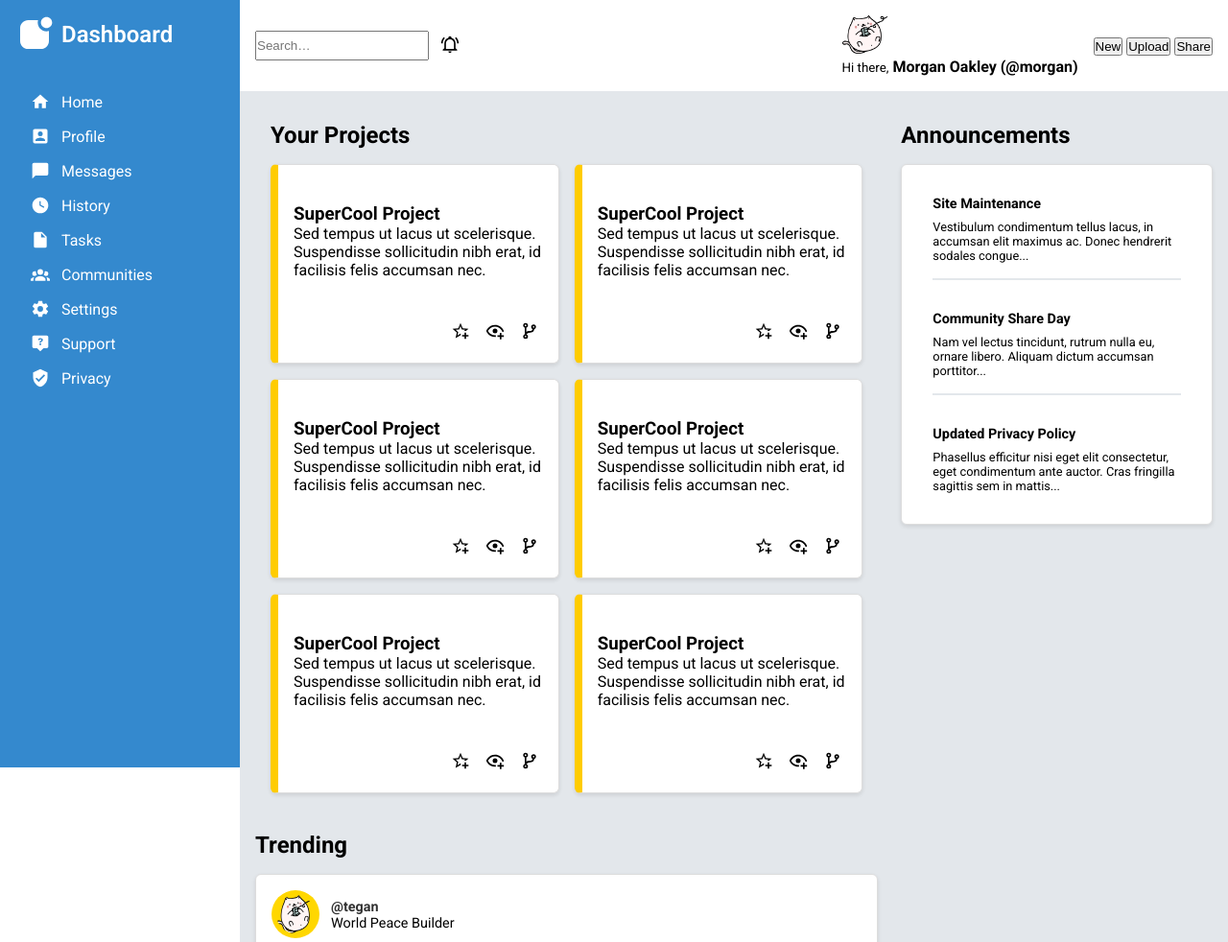
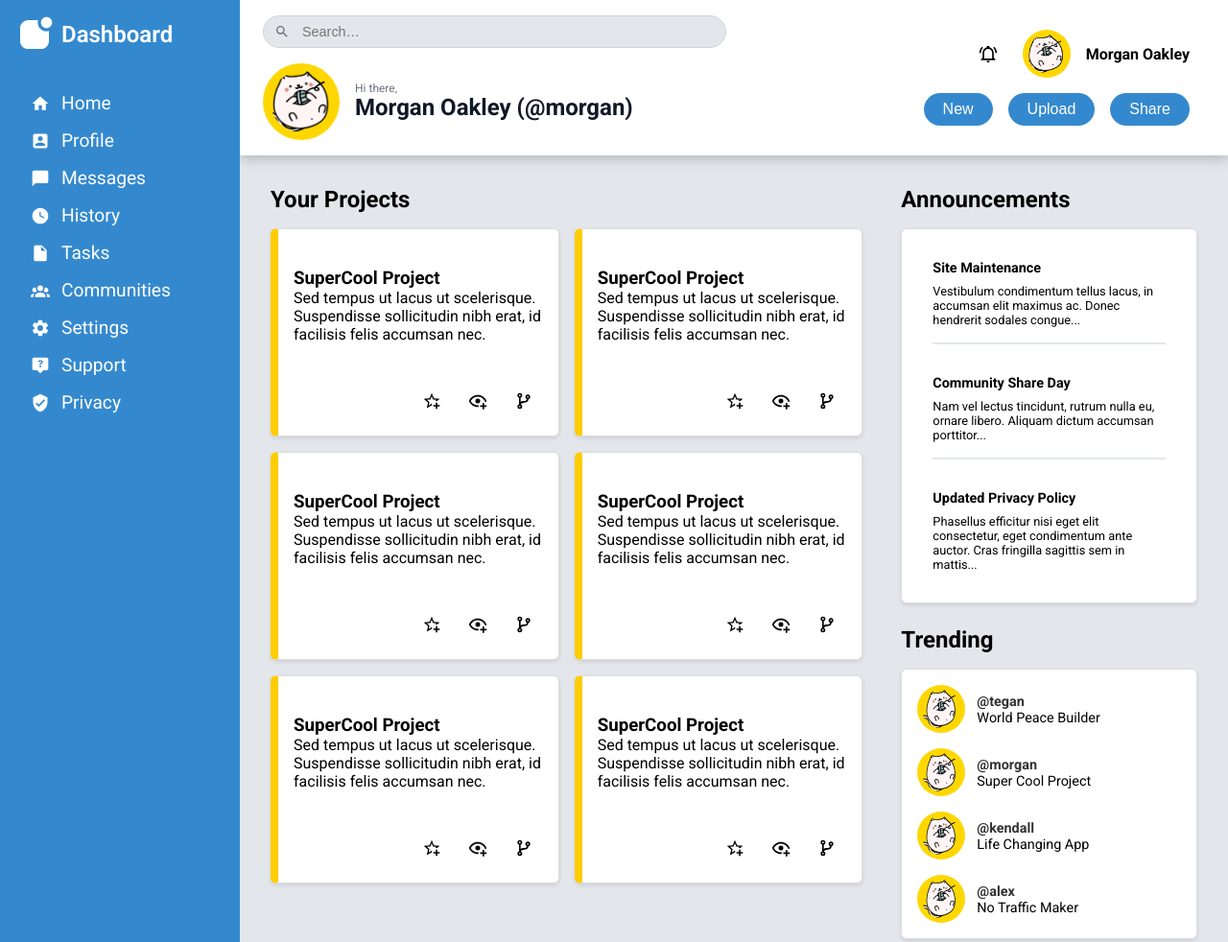
Before and after one commit to viktoria365dev/top-admin-dashboard, a plain HTML site: page index.html in a window 1280 px wide. Shown: the top 982 px of the page at 96% size. Drawn offline with Linux system fonts and the light colour scheme.

Commit message:
finish header and main

```diff
--- a/index.html
+++ b/index.html
@@ -138,14 +138,51 @@
 
       <!-- Header -->
 
-      <header>
+      <header class="header">
         <div class="header-left">
+          <div class="search-wrapper">
+            <!-- Search icon -->
+            <svg
+              class="search-icon"
+              xmlns="http://www.w3.org/2000/svg"
+              viewBox="0 0 24 24"
+              aria-hidden="true"
+            >
+              <title>magnify</title>
+              <path
+                d="M9.5,3A6.5,6.5 0 0,1 16,9.5C16,11.11 15.41,12.59
+             14.44,13.73L14.71,14H15.5L20.5,19L19,20.5L14,15.5V14.71
+             L13.73,14.44C12.59,15.41 11.11,16 9.5,16A6.5,6.5
+             0 0,1 3,9.5A6.5,6.5 0 0,1 9.5,3M9.5,5C7,5 5,7 5,9.5
+             C5,12 7,14 9.5,14C12,14 14,12 14,9.5C14,7 12,5 9.5,5Z"
+              />
+            </svg>
+
+            <!-- Search input -->
             <input
               type="search"
+              class="search-input"
               placeholder="Search…"
               aria-label="Search dashboard"
             />
-          <!-- Notification Bell -->
+          </div>
+          <div class="profile-info">
+            <div class="avatar">
+              <img
+                src="./images/cat-dashboard.png"
+                alt="Morgan Oakley"
+                class="profile-img"
+              />
+            </div>
+            <div class="greeting">
+              <small>Hi there,</small>
+              <strong>Morgan Oakley (@morgan)</strong>
+            </div>
+          </div>
+        </div>
+
+        <div class="header-right">
+          <div class="user-panel">
             <button class="icon-btn" aria-label="Notifications">
               <svg
                 width="20"
@@ -159,24 +196,24 @@
                 />
               </svg>
             </button>
-        </div>
-
-        <div class="header-right">
             <div class="profile-info">
+              <div class="avatar">
                 <img
                   src="./images/cat-dashboard.png"
                   alt="Morgan Oakley"
-              height="40"
+                  class="profile-img"
                 />
-            <div class="greeting">
-              <small>Hi there,</small>
-              <strong>Morgan Oakley (@morgan)</strong>
+              </div>
+              <div>
+                <strong>Morgan Oakley</strong>
               </div>
             </div>
+          </div>
+
           <div class="header-actions">
-            <button>New</button>
-            <button>Upload</button>
-            <button>Share</button>
+            <button class="action-btn">New</button>
+            <button class="action-btn">Upload</button>
+            <button class="action-btn">Share</button>
           </div>
         </div>
       </header>
@@ -573,6 +610,7 @@
           </div>
         </section>
 
+        <aside class="sidebar-widgets">
           <!-- Announcements -->
           <section aria-labelledby="announcements-heading">
             <h2 id="announcements-heading">Announcements</h2>
@@ -581,8 +619,8 @@
                 <article class="announcement-card">
                   <h3>Site Maintenance</h3>
                   <p>
-                  Vestibulum condimentum tellus lacus, in accumsan elit maximus
-                  ac. Donec hendrerit sodales congue...
+                    Vestibulum condimentum tellus lacus, in accumsan elit
+                    maximus ac. Donec hendrerit sodales congue...
                   </p>
                 </article>
 
@@ -607,7 +645,7 @@
           </section>
 
           <!-- Trending -->
-        <aside aria-labelledby="trending-heading">
+          <section>
             <h2 id="trending-heading">Trending</h2>
             <div class="trending">
               <ul class="trending-list">
@@ -669,6 +707,7 @@
                 </li>
               </ul>
             </div>
+          </section>
         </aside>
       </main>
     </div>
--- a/styles.css
+++ b/styles.css
@@ -6,6 +6,7 @@
 
 :root {
   --light-grey: rgb(227, 231, 235);
+  --blue: #3489ce;
 }
 
 body {
@@ -39,11 +40,18 @@ main {
   background-color: var(--light-grey);
 }
 
+.sidebar-widgets {
+  display: flex;
+  flex-direction: column;
+  gap: 1.5rem;
+}
+
 /* Navbar */
 
 nav {
-  background-color: #3489ce;
-  height: 100vh;
+  position: relative;
+  z-index: 2;
+  background-color: var(--blue);
   overflow-y: auto;
 }
 
@@ -71,6 +79,7 @@ nav {
   flex-direction: column;
   gap: 0.75rem;
   padding: 2rem 1rem;
+  font-size: 1.2rem;
 }
 
 .nav-list {
@@ -100,28 +109,146 @@ nav {
 
 /* Header */
 
-header {
+.header {
+  position: relative;
+  z-index: 1;
   display: flex;
   justify-content: space-between;
   align-items: center;
-  padding: 1rem;
+  padding: 1rem 1.5rem;
+  background-color: #ffffff;
+  box-shadow: 0 4px 12px rgba(0, 0, 0, 0.2);
 }
 
+/* Left side */
 .header-left {
-  display: flex;
-  gap: 0.5rem;
+  flex-direction: column;
+  align-items: stretch;
+  gap: 1rem;
+  flex: 1;
 }
 
+.search-wrapper {
+  position: relative;
+  display: flex;
+  align-items: center;
+  flex: 1;
+  padding-bottom: 1rem;
+}
+
+.search-icon {
+  position: absolute;
+  left: 12px;
+  width: 16px;
+  height: 16px;
+  fill: #6b7280;
+}
+
+.search-input {
+  padding: 0.5rem 1rem 0.5rem 2.5rem;
+  border: 1px solid #d1d5db;
+  border-radius: 9999px;
+  background-color: var(--light-grey);
+  font-size: 0.9rem;
+  outline: none;
+  transition: border-color 0.2s, box-shadow 0.2s;
+  width: 100%;
+}
+
+.search-input:focus {
+  border-color: #3b82f6;
+  box-shadow: 0 0 0 2px rgba(59, 130, 246, 0.25);
+}
+
+.icon-btn {
+  display: flex;
+  justify-content: center;
+  align-items: center;
+  width: 40px;
+  height: 40px;
+  border: none;
+  border-radius: 50%;
+  background: none;
+  cursor: pointer;
+  transition: background-color 0.2s;
+}
+
+.icon-btn:hover {
+  background-color: rgba(0, 0, 0, 0.05);
+}
+
+.header-left > .profile-info > .avatar {
+  width: 80px;
+  height: 80px;
+}
+
+.header-left > .profile-info > .avatar img {
+  width: 80%;
+  height: 80%;
+}
+
+.greeting small {
+  display: block;
+  font-size: 0.75rem;
+  color: #6b7280;
+  line-height: 1;
+}
+
+.greeting strong {
+  display: block;
+  font-size: 1.5rem;
+  color: #111827;
+  line-height: 1.2;
+}
+
+/* Right side */
 .header-right {
+  display: flex;
+  flex-direction: column;
+  align-items: flex-end;
+  gap: 1rem;
+  flex: 1;
+  padding-right: 1rem;
+}
+
+.user-panel {
   display: flex;
   align-items: center;
   gap: 1rem;
 }
 
-.icon-btn {
-  background: none;
+.profile-info {
+  display: flex;
+  align-items: center;
+  gap: 1rem;
+}
+
+.profile-img {
+  width: 40px;
+  height: 40px;
+  border-radius: 50%;
+  object-fit: cover;
+}
+
+/* Action buttons */
+.header-actions {
+  display: flex;
+  gap: 1rem;
+}
+
+.action-btn {
+  background-color: var(--blue);
+  color: #ffffff;
   border: none;
+  padding: 0.5rem 1.25rem;
+  border-radius: 9999px;
+  font-size: 1rem;
   cursor: pointer;
+  transition: background-color 0.2s;
+}
+
+.action-btn:hover {
+  background-color: hsl(206, 70%, 45%);
 }
 
 /* Projects */
@@ -177,8 +304,8 @@ header {
 
 .icon-btn:focus,
 .icon-btn:hover {
-  color: #0066cc;
-  outline: 2px solid #0066cc;
+  color: var(--blue);
+  outline: 2px solid var(--blue);
   outline-offset: 2px;
 }
 
@@ -268,7 +395,7 @@ header {
   outline: none;
 }
 
-aside h2 {
+#trending-heading {
   margin-bottom: 1rem;
 }
 
@@ -287,3 +414,7 @@ aside h2 {
   border-radius: 50%;
   display: block;
 }
+
+aside {
+  padding-right: 1rem;
+}
```
Lines whose indentation alone changed are shown as unchanged.
